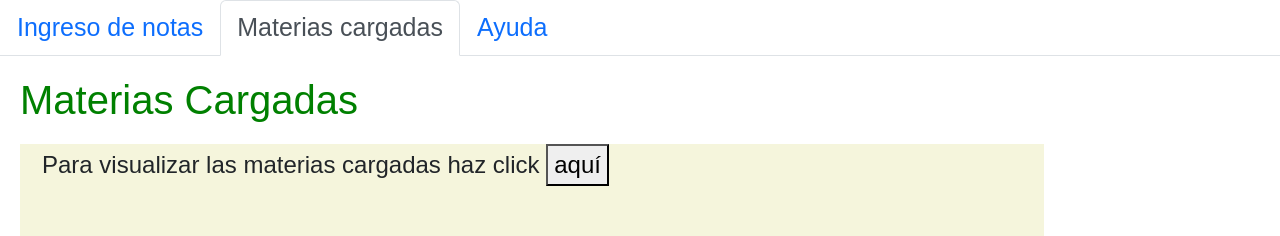
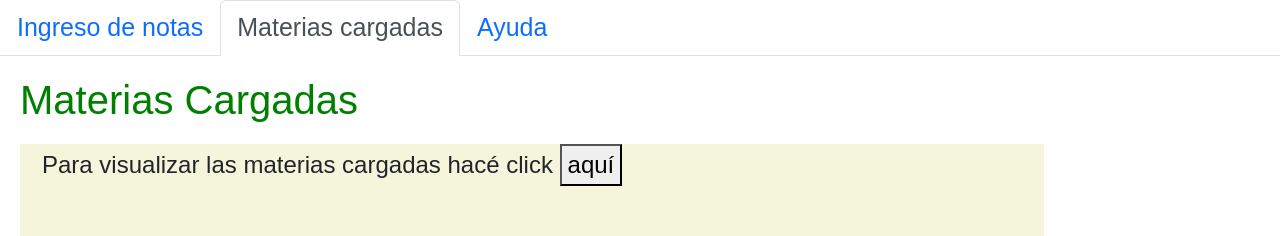
Before and after one commit to vortiz35/sistemaDeNotas, a plain HTML site: page materias.html in a window 1280 px wide. Shown: the top 236 px of the page. Drawn offline with nearby package versions, Linux system fonts and the light colour scheme; some packages are replaced by stand-ins of ours; a script that the page names is missing; a web font is replaced by a local one.

Commit message:
últimosRetoques

```diff
--- a/js/miarchivo.js
+++ b/js/miarchivo.js
@@ -52,7 +52,7 @@ function creaMateria(){
     msjCarga('Listo','La materia se cargó correctamente.', 'darkred')
 }
 
-//Calcula el promedio general (promedio de todas las mateias)
+//Calcula el promedio general (promedio de todas las materias)
 function promedioGeneral(){
     let materiasGuardadas = JSON.parse(localStorage.getItem("materias"))  //array de objetos
     let sumaProm = 0
--- a/materias.html
+++ b/materias.html
@@ -33,7 +33,7 @@
     <main>
     <!-- PARA MOSTRAR USO DE FETCH -->
         <p>
-        Para visualizar las materias cargadas haz click
+            Para visualizar las materias cargadas hacé click
             <button id="mostrando">
                 <a> aquí </a>
             </button>
```
Also changed, not shown: 1 other file. Lines whose indentation alone changed are shown as unchanged.
